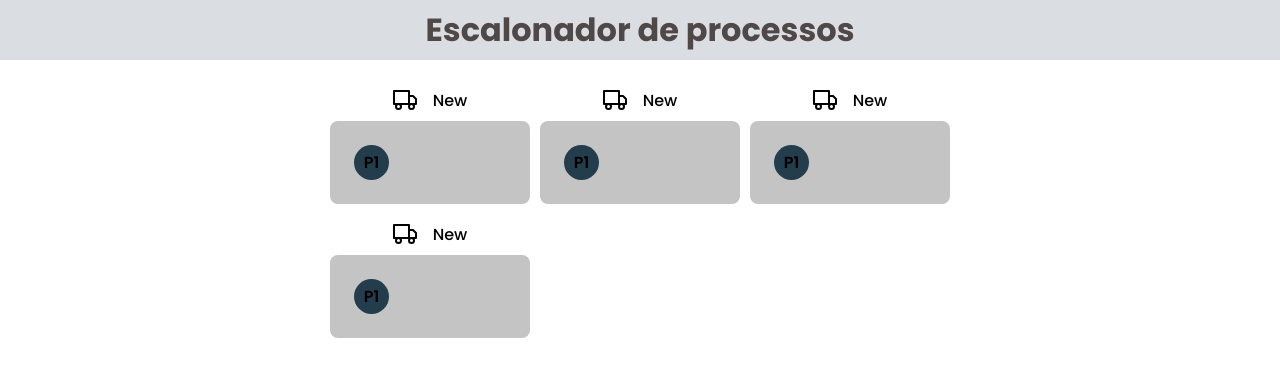
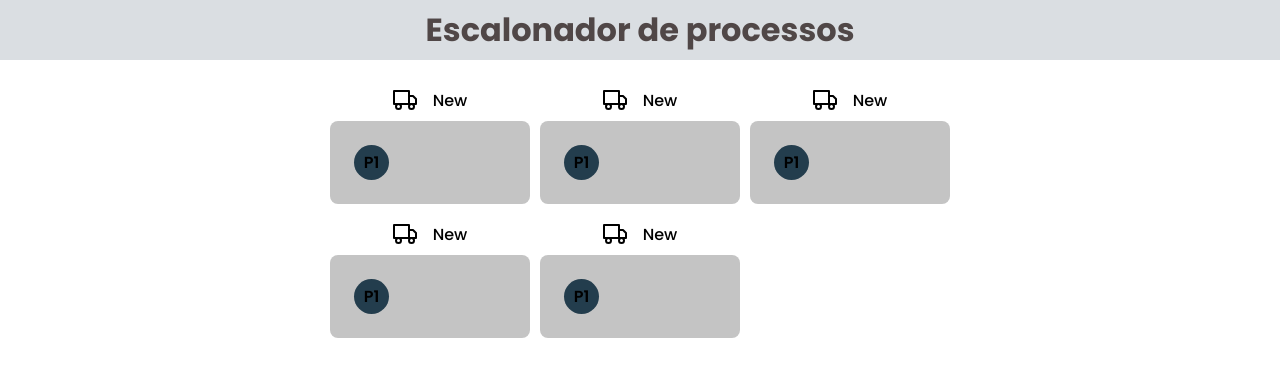
Before and after one commit to JonatasP2A/escalonador, a React (Create React App) app: page / in a window 1280 px wide. Shown: the top 376 px of the page. Built offline with nearby package versions, Linux system fonts and the light colour scheme.

Commit message:
Adicionando novo box

```diff
--- a/src/App.js
+++ b/src/App.js
@@ -16,6 +16,7 @@ const App = () => {
           <div className='boxGrid'><Box /></div>
           <div className='boxGrid'><Box /></div>
           <div className='boxGrid'><Box /></div>
+          <div className='boxGrid'><Box /></div>
         </div>
       </div>
     </div>
```
